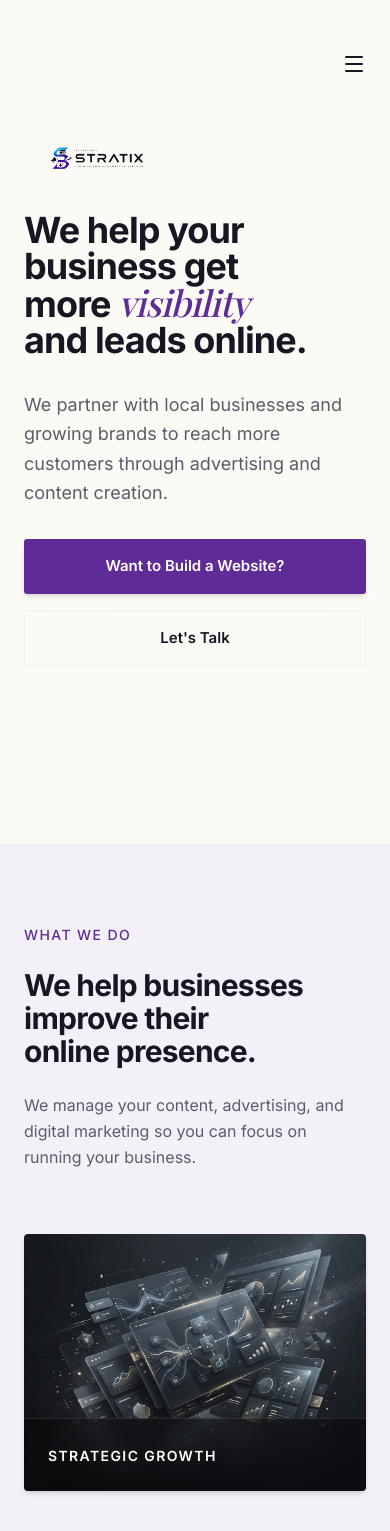
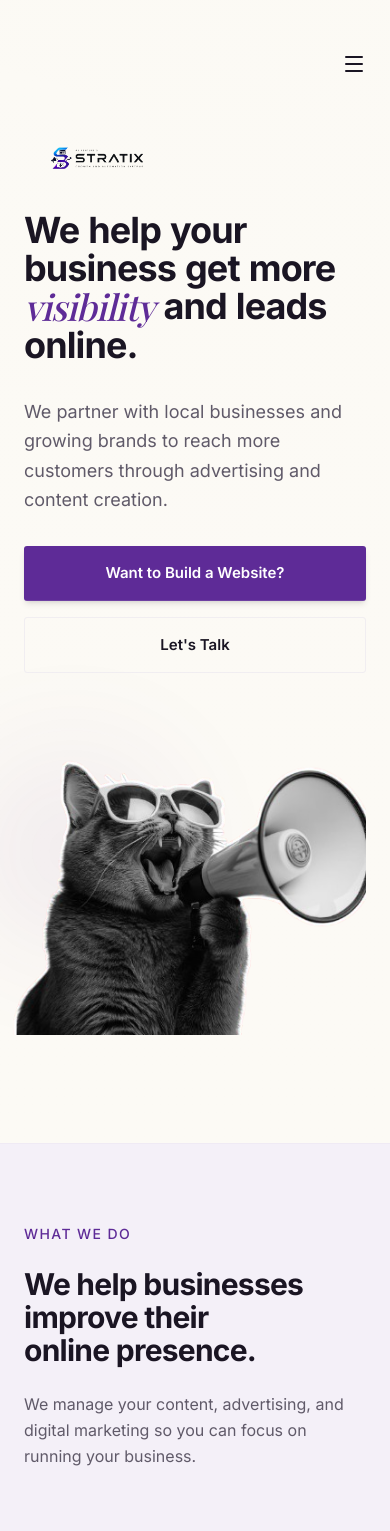
Before and after one commit to rajghorpade28/stratix, a Next.js app: page / in a window 390 px wide. Shown: the top 1531 px of the page. Built offline with nearby package versions, Linux system fonts and the light colour scheme; a web font is replaced by a local one.

Commit message:
feat: add cat mascot and megaphone stagger animation to hero

```diff
--- a/src/components/sections/HeroSection.tsx
+++ b/src/components/sections/HeroSection.tsx
@@ -4,11 +4,13 @@ import { motion } from "framer-motion";
 import Link from "next/link";
 import Image from "next/image";
 
+const headlineWords = "We help your business get more visibility and leads online.".split(" ");
+
 export function HeroSection() {
   return (
-    <section className="relative min-h-[100vh] flex flex-col justify-start pt-[120px] sm:pt-[150px] md:pt-[180px] pb-16 overflow-hidden bg-background">
+    <section className="relative min-h-[100vh] flex flex-col justify-center pt-[120px] sm:pt-[150px] md:pt-[180px] pb-16 overflow-hidden bg-background">
 
-      {/* Background Image - Warmer, slightly more visible */}
+      {/* Background Image */}
       <div className="absolute inset-0 z-0 opacity-[0.25] mix-blend-overlay">
         <Image
           src="/images/stratix_studio_workspace_1779964905457.png"
@@ -22,29 +24,44 @@ export function HeroSection() {
       <div className="absolute inset-0 z-0 bg-gradient-to-b from-background/90 via-background/95 to-background" />
 
       <div className="container mx-auto px-6 md:px-12 max-w-7xl relative z-10">
-        <div className="max-w-5xl">
 
+        <div className="flex flex-col lg:flex-row items-center justify-between gap-12 lg:gap-8">
 
+          {/* Left Column: Text & CTA */}
+          <div className="w-full lg:w-[55%] flex flex-col justify-start relative z-20">
 
             <div
               id="hero-logo-target"
-            className="mb-4 md:mb-6 h-[76px] md:h-[126px] lg:h-[180px] w-full flex items-center"
+              className="mb-4 md:mb-6 h-[76px] md:h-[126px] lg:h-[180px] w-full flex items-center origin-left"
             />
 
-          <motion.h1
-            initial={{ opacity: 0, y: 30 }}
-            animate={{ opacity: 1, y: 0 }}
-            transition={{ duration: 1.2, delay: 0.4, ease: [0.16, 1, 0.3, 1] }}
-            className="text-4xl sm:text-5xl md:text-6xl lg:text-[5rem] font-heading font-bold tracking-tight leading-[1] mb-8 text-foreground"
+            <h1 className="text-4xl sm:text-5xl md:text-6xl lg:text-[4.5rem] font-heading font-bold tracking-tight leading-[1.05] mb-8 text-foreground flex flex-wrap">
+              {headlineWords.map((word, idx) => (
+                <motion.span
+                  key={idx}
+                  initial={{ opacity: 0, x: 30, scale: 0.95 }}
+                  animate={{ opacity: 1, x: 0, scale: 1 }}
+                  transition={{
+                    duration: 0.7,
+                    delay: 0.3 + (idx * 0.08),
+                    ease: [0.16, 1, 0.3, 1]
+                  }}
+                  className="inline-block mr-[0.25em]"
                 >
-            We help your business get more <span className="text-accent italic font-serif font-medium">visibility</span> and leads online.
-          </motion.h1>
+                  {word === "visibility" ? (
+                    <span className="text-accent italic font-serif font-medium">{word}</span>
+                  ) : (
+                    word
+                  )}
+                </motion.span>
+              ))}
+            </h1>
 
-          <div className="grid grid-cols-1 md:grid-cols-2 gap-8 items-end">
+            <div className="flex flex-col gap-8">
               <motion.div
                 initial={{ opacity: 0 }}
                 animate={{ opacity: 1 }}
-              transition={{ duration: 1, delay: 0.6 }}
+                transition={{ duration: 1, delay: 0.8 }}
                 className="max-w-md"
               >
                 <p className="text-lg md:text-xl text-muted-foreground leading-relaxed font-sans">
@@ -55,8 +72,8 @@ export function HeroSection() {
               <motion.div
                 initial={{ opacity: 0 }}
                 animate={{ opacity: 1 }}
-              transition={{ duration: 1, delay: 0.8 }}
-              className="flex flex-col sm:flex-row justify-start md:justify-end gap-4"
+                transition={{ duration: 1, delay: 1.0 }}
+                className="flex flex-col sm:flex-row justify-start gap-4"
               >
                 <motion.div
                   whileHover={{ scale: 1.02 }}
@@ -86,6 +103,30 @@ export function HeroSection() {
                 </motion.div>
               </motion.div>
             </div>
+          </div>
+
+          {/* Right Column: Cat Mascot */}
+          <motion.div
+            initial={{ opacity: 0, x: 50, rotate: -5 }}
+            animate={{ opacity: 1, x: 0, rotate: 0 }}
+            transition={{ duration: 1.2, delay: 0.1, ease: [0.16, 1, 0.3, 1] }}
+            className="w-full sm:w-2/3 lg:w-[45%] relative aspect-square lg:aspect-auto lg:h-[600px] flex items-center justify-center lg:justify-end mt-4 lg:mt-0 z-10 pointer-events-none"
+          >
+            {/* Subtle Megaphone Projection Glow */}
+            <motion.div
+              animate={{ opacity: [0.3, 0.6, 0.3], scale: [0.95, 1.05, 0.95] }}
+              transition={{ duration: 4, repeat: Infinity, ease: "easeInOut" }}
+              className="absolute top-1/3 left-0 w-48 h-48 bg-accent/15 rounded-full blur-[60px] -translate-x-1/4 -translate-y-1/2"
+            />
+
+            <Image
+              src="/images/cat_megaphone.png"
+              alt="STRATIX Mascot"
+              fill
+              className="object-contain object-center lg:object-right-bottom scale-[1.1] origin-bottom-right"
+              priority
+            />
+          </motion.div>
 
         </div>
       </div>
```
Also changed, not shown: public/images/cat_megaphone.png (added). Lines whose indentation alone changed are shown as unchanged.
